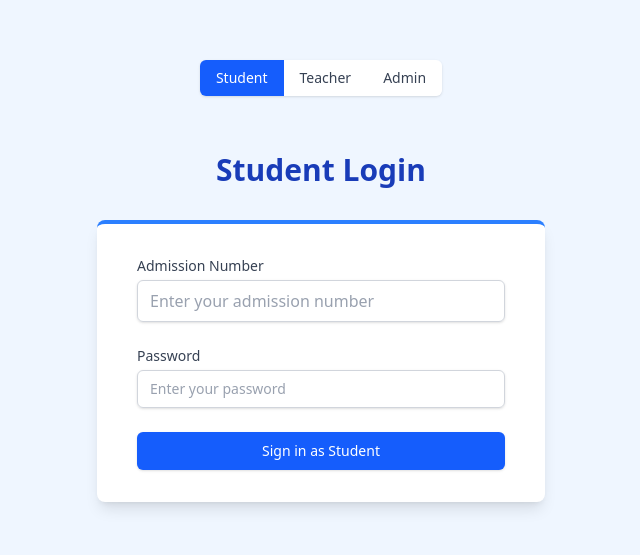
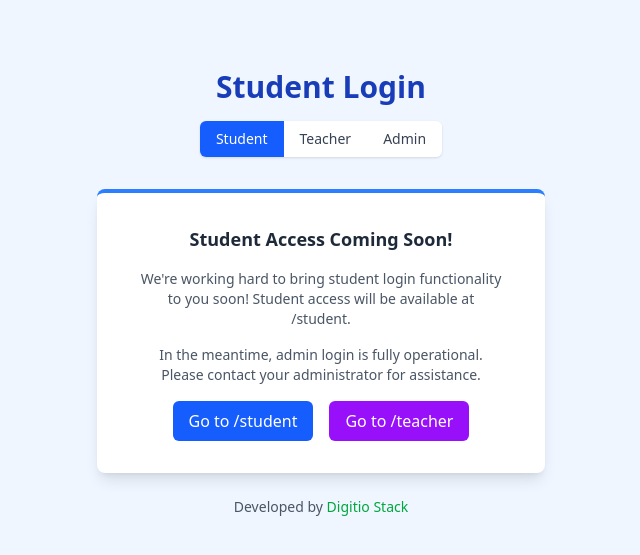
Before and after one commit to Janishnehyan03/chs_stationary-client, a React (Vite) app: page /login in a window 1280 px wide. Shown: the part 119-674 px from the top of the page, without its empty margins (319-959 px from the left). Built offline with nearby package versions, Linux system fonts and the light colour scheme.

Commit message:
feat: Update login functionality with role-specific navigation and coming soon messages for student and teacher roles

```diff
--- a/src/pages/Login.tsx
+++ b/src/pages/Login.tsx
@@ -8,26 +8,39 @@ type UserRole = "student" | "teacher" | "admin" | "super-admin";
 
 const Login: React.FC = () => {
   const { user } = useUserContext();
+  const navigate = useNavigate();
+
   if (user) {
     if (user.role === "student" || user.role === "teacher") {
       return <Navigate to="/user" replace />;
     } else if (user.role === "admin" || user.role === "super-admin") {
       return <Navigate to="/" replace />;
-    } else {
-      return <Navigate to="/" replace />; // fallback if no matching role
     }
+    return <Navigate to="/" replace />;
   }
 
   const [username, setUsername] = useState("");
   const [password, setPassword] = useState("");
   const [error, setError] = useState("");
   const [activeRole, setActiveRole] = useState<UserRole>("student");
-  const navigate = useNavigate();
 
   const { login } = useUserContext();
 
   const handleSubmit = async (e: React.FormEvent) => {
     e.preventDefault();
+    if (activeRole === "student" || activeRole === "teacher") {
+      toast.info(
+        `${
+          activeRole.charAt(0).toUpperCase() + activeRole.slice(1)
+        } login is coming soon!`,
+        {
+          position: "top-center",
+          autoClose: 3000,
+        }
+      );
+      return;
+    }
+
     try {
       const response = await Axios.post("/auth/login", {
         username,
@@ -50,16 +63,11 @@ const Login: React.FC = () => {
         hideProgressBar: false,
       });
 
-      // Navigate after a small delay to let the toast appear nicely
       setTimeout(() => {
-        if (activeRole === "student" || activeRole === "teacher") {
-          navigate("/user");
-        } else if (activeRole === "admin" || activeRole === "super-admin") {
-          navigate("/");
-        } else {
-          navigate("/"); // fallback if no matching role
-        }
-      }, 1000); // 1 second delay
+        navigate(
+          activeRole === "admin" || activeRole === "super-admin" ? "/" : "/user"
+        );
+      }, 1000);
     } catch (err: any) {
       console.error("Login failed:", err.response?.data);
       setError(
@@ -73,7 +81,14 @@ const Login: React.FC = () => {
     }
   };
 
-  // Role-specific configurations
+  const handleNavigation = (path: string) => {
+    navigate(path);
+    toast.info(`Navigating to ${path} - Coming soon!`, {
+      position: "top-center",
+      autoClose: 3000,
+    });
+  };
+
   const roleConfig = {
     student: {
       title: "Student Login",
@@ -115,13 +130,20 @@ const Login: React.FC = () => {
 
   const currentConfig = roleConfig[activeRole];
 
+  const isComingSoon = activeRole === "student" || activeRole === "teacher";
+
   return (
     <div
       className={`min-h-screen ${currentConfig.bgColor} flex flex-col justify-center py-12 sm:px-6 lg:px-8`}
     >
       <div className="sm:mx-auto sm:w-full sm:max-w-md">
-        <div className="flex justify-center">
-          <div className="inline-flex rounded-md shadow-sm mb-8" role="group">
+        <h2
+          className={`mt-6 text-center text-3xl font-extrabold ${currentConfig.textColor}`}
+        >
+          {currentConfig.title}
+        </h2>
+        <div className="flex justify-center mt-4">
+          <div className="inline-flex rounded-md shadow-sm" role="group">
             {(["student", "teacher", "admin"] as UserRole[]).map((role) => (
               <button
                 key={role}
@@ -142,18 +164,46 @@ const Login: React.FC = () => {
             ))}
           </div>
         </div>
-
-        <h2
-          className={`mt-6 text-center text-3xl font-extrabold ${currentConfig.textColor}`}
-        >
-          {currentConfig.title}
-        </h2>
       </div>
 
       <div className="mt-8 sm:mx-auto sm:w-full sm:max-w-md">
         <div
           className={`bg-white py-8 px-4 shadow-lg sm:rounded-lg sm:px-10 border-t-4 ${currentConfig.borderColor}`}
         >
+          {isComingSoon ? (
+            <div className="text-center space-y-4">
+              <h3 className="text-lg font-semibold text-gray-800">
+                {activeRole.charAt(0).toUpperCase() + activeRole.slice(1)}{" "}
+                Access Coming Soon!
+              </h3>
+              <p className="text-sm text-gray-600">
+                We're working hard to bring {activeRole} login functionality to
+                you soon!
+                {activeRole === "student"
+                  ? " Student access will be available at /student."
+                  : " Teacher access will be available at /teacher."}
+              </p>
+              <p className="text-sm text-gray-600">
+                In the meantime, admin login is fully operational. Please
+                contact your administrator for assistance.
+              </p>
+              <div className="mt-4 flex justify-center space-x-4">
+                <button
+                  onClick={() => handleNavigation("/student")}
+                  className="px-4 py-2 bg-blue-600 text-white rounded-md hover:bg-blue-700 focus:outline-none focus:ring-2 focus:ring-blue-500"
+                >
+                  Go to /student
+                </button>
+                <button
+                  onClick={() => handleNavigation("/teacher")}
+                  className="px-4 py-2 bg-purple-600 text-white rounded-md hover:bg-purple-700 focus:outline-none focus:ring-2 focus:ring-purple-500"
+                >
+                  Go to /teacher
+                </button>
+              </div>
+            </div>
+          ) : (
+            <>
               {error && (
                 <div className="mb-4 bg-red-50 border-l-4 border-red-500 p-4">
                   <div className="flex">
@@ -196,8 +246,7 @@ const Login: React.FC = () => {
                       value={username}
                       placeholder={currentConfig.placeholder}
                       onChange={(e) => setUsername(e.target.value)}
-                  className="appearance-none block w-full px-3 py-2 border border-gray-300 rounded-md shadow-sm placeholder-gray-400 focus:outline-none focus:ring-2 focus:ring-offset-2 focus:ring-blue-500 sm:text
--sm"
+                      className="appearance-none block w-full px-3 py-2 border border-gray-300 rounded-md shadow-sm placeholder-gray-400 focus:outline-none focus:ring-2 focus:ring-offset-2 focus:ring-blue-500 sm:text-sm"
                     />
                   </div>
                 </div>
@@ -214,13 +263,7 @@ const Login: React.FC = () => {
                       id="password"
                       name="password"
                       type="password"
-                  autoComplete={
-                    activeRole === "student"
-                      ? "current-password"
-                      : activeRole === "teacher"
-                      ? "teacher-password"
-                      : "admin-password"
-                  }
+                      autoComplete="current-password"
                       required
                       value={password}
                       onChange={(e) => setPassword(e.target.value)}
@@ -248,6 +291,22 @@ const Login: React.FC = () => {
                   </p>
                 </div>
               )}
+            </>
+          )}
+        </div>
+
+        <div className="mt-6 text-center text-sm text-gray-600">
+          <p>
+            Developed by{" "}
+            <a
+              href="https://digitiostack.vercel.app"
+              target="_blank"
+              rel="noopener noreferrer"
+              className="font-medium text-green-600 hover:text-green-500"
+            >
+              Digitio Stack
+            </a>
+          </p>
         </div>
       </div>
     </div>
```
Lines whose indentation alone changed are shown as unchanged.
